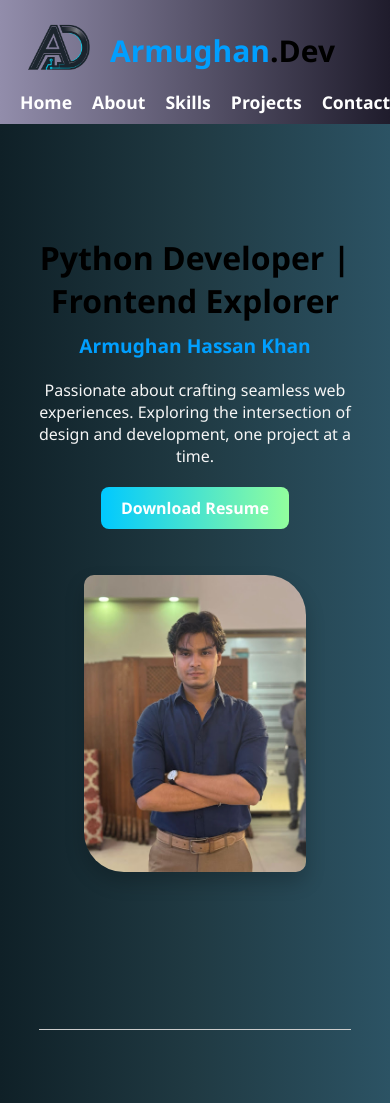
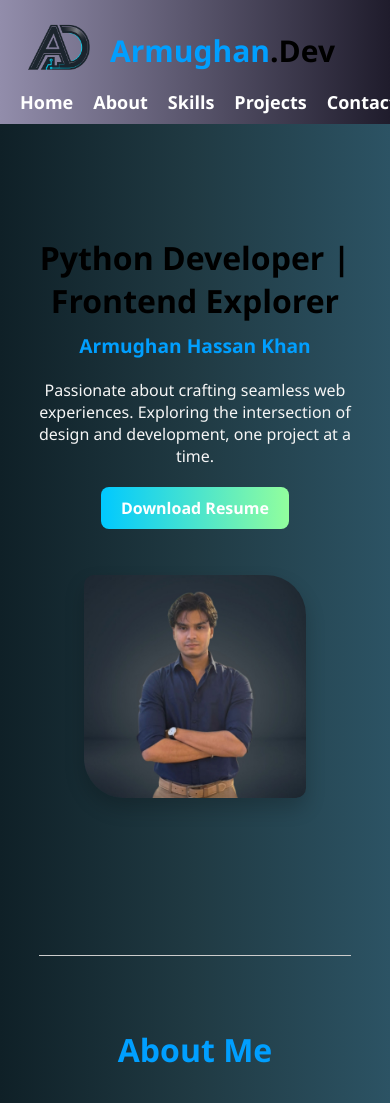
Before and after one commit to khanarmughan71-dev/armughan-dev-site, a Django app: page / in a window 390 px wide. Shown: the top 1103 px of the page. Run offline with Django 5.2, Linux system fonts and the light colour scheme; parts of the project's set-up code (start-up, migrations or seed data) failed here and were passed over.

Commit message:
Updated navigation responsiveness and images

```diff
--- a/blog/static/blog/css/style.css
+++ b/blog/static/blog/css/style.css
@@ -140,7 +140,7 @@ html {
 
 
 .hero-image img {
-  width: 300px;
+  width: 320px;
   border-radius: 10px 40px;
   box-shadow: 0 10px 20px rgba(0, 0, 0, 0.2);
 }
@@ -491,15 +491,16 @@ footer {
 /* Mobile screens (≤ 768px) */
 @media screen and (max-width: 768px) {
 
-  .main-nav {
-    text-align: center;
+   nav ul {
+    display: flex;
+    justify-content: center; /* center the items */
+    gap: 5px;               /* space between items */
+   }
+
+   nav ul li a {
+    font-size: 0.75rem;      /* make text smaller */
   }
 
-
-  .main-nav li a {
-    font-size: 1.1rem;
-    display: flex;
-  }
 
   /* Hero Section */
   .hero-content {
--- a/blog/templates/blog/base.html
+++ b/blog/templates/blog/base.html
@@ -43,7 +43,7 @@
       <a href="{% static 'blog/Resume/Armughan_Resume.pdf' %}" class="resume-btn" download>Download Resume</a>
     </div>
     <div class="hero-image">
-      <img src="{% static 'blog/images/Hero.jpg' %}" alt="Hero Image">
+      <img src="{% static 'blog/images/Hero.jpeg' %}" alt="Hero Image">
     </div>
   </div>
 </section>
```
Also changed, not shown: blog/static/blog/images/Hero.jpeg (added), blog/static/blog/images/Hero.jpg (deleted), db.sqlite3.
